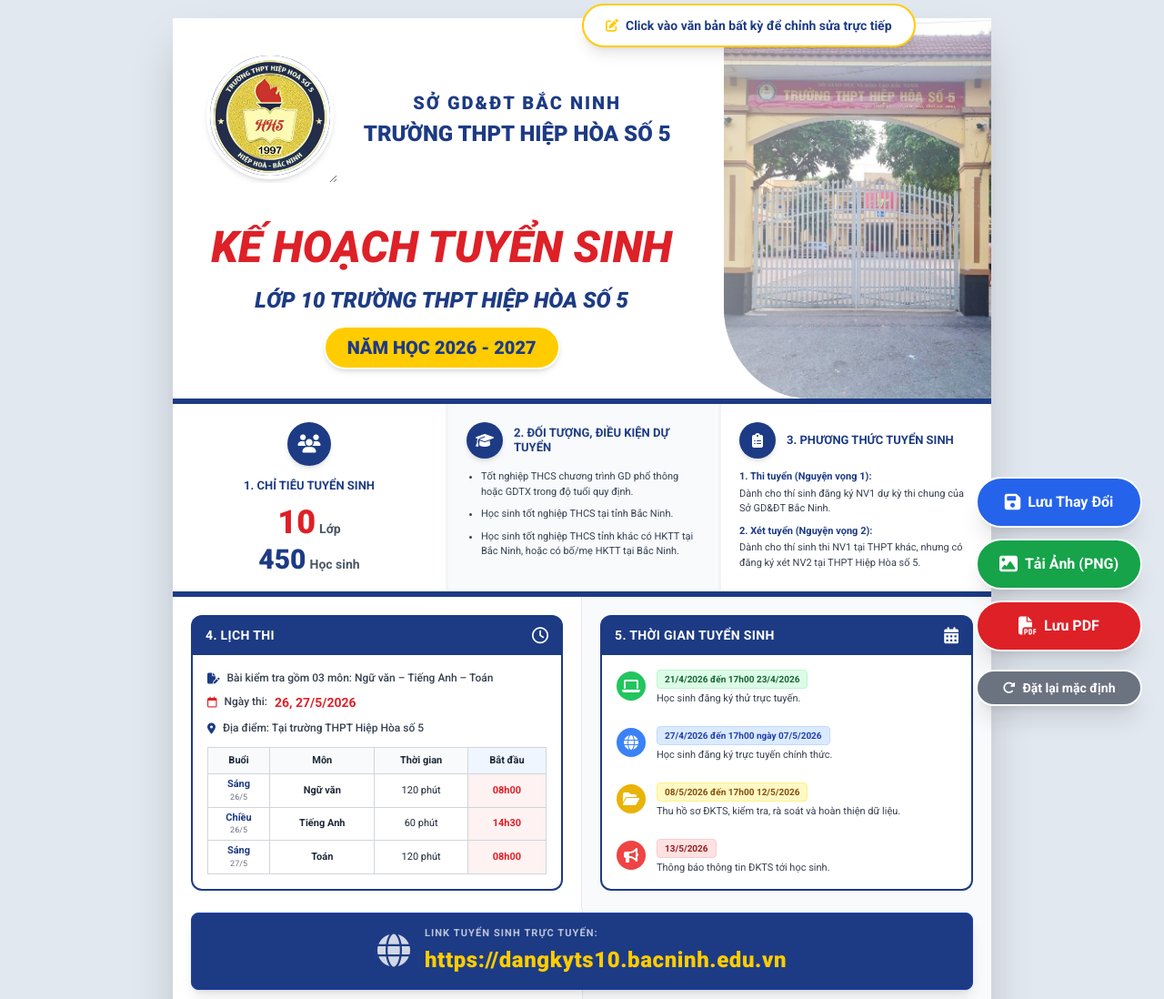
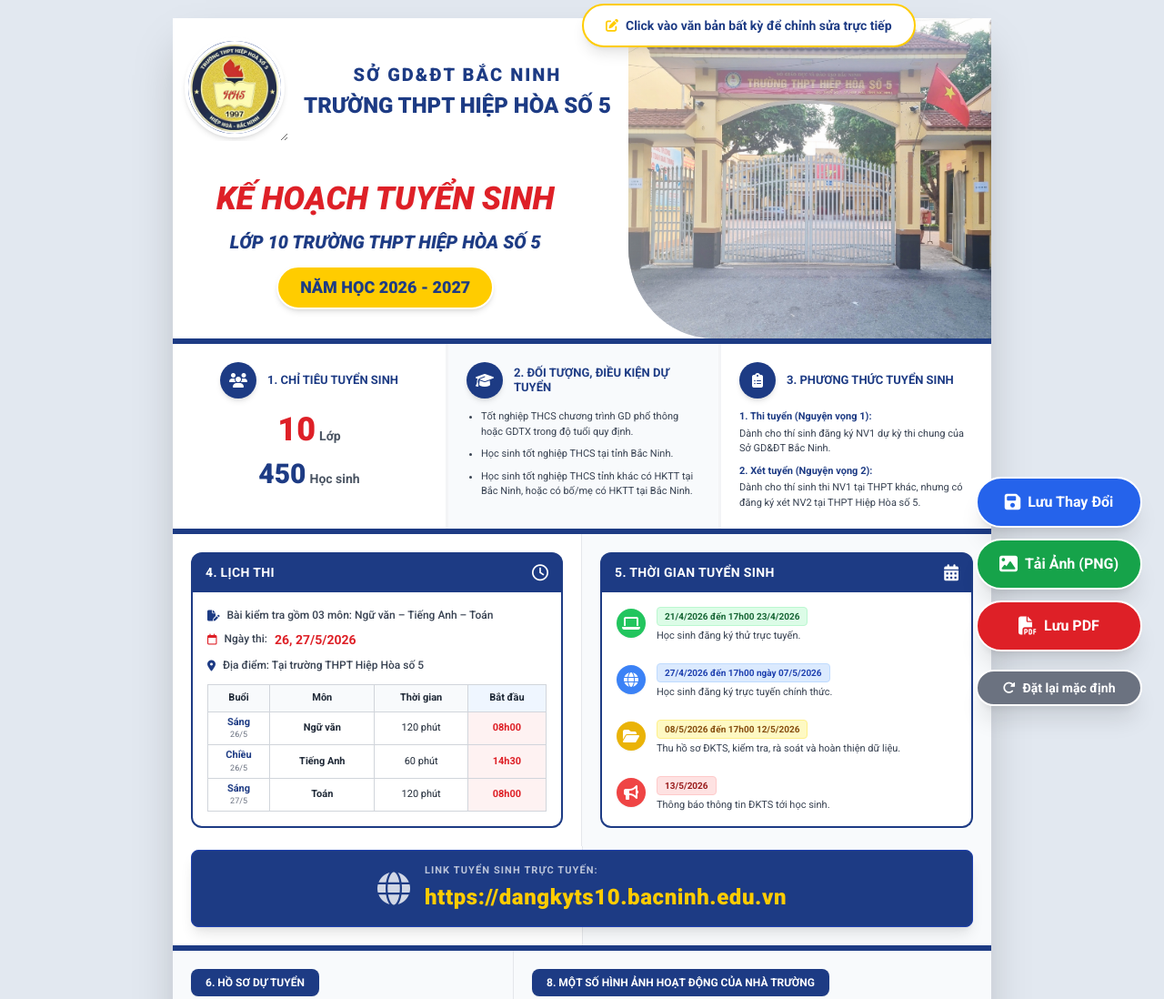
Before and after one commit to Myozz/TuyenSinh_Template, a website: page index.html in a window 1280 px wide. Shown: the top 1098 px of the page at 91% size. Drawn offline with nearby package versions, Linux system fonts and the light colour scheme.

Commit message:
refactor: update poster layout styling, revise content text, and increment storage version key

```diff
--- a/index.html
+++ b/index.html
@@ -150,20 +150,20 @@
         <div class="relative pt-8 pb-4 px-8 border-b-[6px] border-primary">
             <!-- Background Image Placeholder -->
             <div
-                class="absolute top-0 right-0 w-1/3 h-full bg-gray-100 border-l-[6px] border-white z-0 overflow-hidden rounded-bl-[100px]">
+                class="absolute top-0 right-0 w-[45%] h-full bg-gray-100 border-l-[6px] border-white z-0 overflow-hidden rounded-bl-[100px]">
                 <img src="school.jpg" alt="Trường học"
                     class="w-full h-full object-cover opacity-90">
                 <!-- Lớp phủ gradient để text dễ đọc hơn -->
                 <div class="absolute inset-0 bg-gradient-to-r from-white/40 to-transparent"></div>
             </div>
 
-            <div class="relative z-10 flex flex-col items-center w-[65%] pr-4">
+            <div class="relative z-10 flex flex-col items-start w-[55%] pr-4">
                 <!-- Logo & Tên Trường -->
-                <div class="flex items-center gap-4 mb-8 w-full draggable-box">
+                <div class="flex items-center justify-start gap-4 mb-8 w-full draggable-box -ml-6 -mt-4">
 
                     <!-- Khung Logo: Cho phép upload và resize -->
                     <div class="relative shrink-0 print:!resize-none print:!overflow-visible border border-transparent hover:border-gray-300 hover:border-dashed rounded p-1 transition-colors group"
-                        style="resize: both; overflow: hidden; width: 150px; height: 150px; min-width: 60px; min-height: 60px; max-width: 400px; max-height: 400px;">
+                        style="resize: both; overflow: hidden; width: 120px; height: 120px; min-width: 60px; min-height: 60px; max-width: 400px; max-height: 400px;">
 
                         <label id="logo-label" for="logo-upload"
                             class="cursor-pointer w-full h-full bg-primary text-white rounded-full flex items-center justify-center text-3xl border-4 border-white shadow-md relative overflow-hidden block">
@@ -194,17 +194,17 @@
                 </div>
 
                 <!-- Tiêu đề Tuyển sinh -->
-                <div class="relative w-fit mt-2 mb-4 flex flex-col items-center gap-3 draggable-box">
-                    <h2 class="font-black text-4xl md:text-[3rem] text-secondary uppercase italic leading-tight drop-shadow-sm w-full"
-                        contenteditable="true" style="text-align-last: justify;">
+                <div class="relative w-fit mt-2 mb-4 flex flex-col items-center text-center gap-3 draggable-box pl-4">
+                    <h2 class="font-black text-3xl md:text-[2.2rem] text-secondary uppercase italic leading-tight drop-shadow-sm w-fit"
+                        contenteditable="true">
                         KẾ HOẠCH TUYỂN SINH
                     </h2>
-                    <h3 class="font-black text-xl md:text-2xl text-primary uppercase italic drop-shadow-sm whitespace-nowrap"
+                    <h3 class="font-black text-lg md:text-xl text-primary uppercase italic drop-shadow-sm whitespace-nowrap"
                         contenteditable="true">
                         LỚP 10 TRƯỜNG THPT HIỆP HÒA SỐ 5
                     </h3>
 
-                    <div class="inline-block bg-accent text-primary font-black text-lg md:text-xl px-6 py-2 shadow-md rounded-[50px] border-2 border-white"
+                    <div class="inline-block bg-accent text-primary font-black text-lg px-6 py-2 shadow-md rounded-[50px] border-2 border-white"
                         contenteditable="true">
                         NĂM HỌC 2026 - 2027
                     </div>
@@ -215,13 +215,15 @@
         <!-- 2. SECTION: 3 CỘT -->
         <div class="grid grid-cols-3 border-b-[6px] border-primary divide-x-[3px] divide-gray-100">
             <!-- Cột 1 -->
-            <div class="p-5 flex flex-col items-center text-center bg-white draggable-box">
+            <div class="p-5 bg-white draggable-box">
+                <div class="flex items-center justify-center gap-3 mb-3">
                     <div
-                    class="w-12 h-12 bg-primary text-white rounded-full flex items-center justify-center text-xl mb-3 shadow-md">
+                        class="w-10 h-10 bg-primary text-white rounded-full flex items-center justify-center shadow-md shrink-0">
                         <i class="fa-solid fa-users"></i>
                     </div>
-                <h4 class="font-bold text-primary uppercase text-[13px] mb-3" contenteditable="true">1. Chỉ Tiêu Tuyển
-                    Sinh</h4>
+                    <h4 class="font-bold text-primary uppercase text-[13px] leading-tight" contenteditable="true">1. Chỉ Tiêu Tuyển Sinh</h4>
+                </div>
+                <div class="flex flex-col items-center justify-center gap-2 mt-4">
                     <div class="text-4xl font-black text-secondary leading-none flex items-baseline gap-1">
                         <span contenteditable="true">10</span> <span class="text-sm font-bold text-gray-600"
                             contenteditable="true">Lớp</span>
@@ -229,6 +231,7 @@
                     <div class="text-3xl font-black text-primary leading-none mt-2 flex items-baseline gap-1">
                         <span contenteditable="true">450</span> <span class="text-sm font-bold text-gray-600"
                             contenteditable="true">Học sinh</span>
+                    </div>
                 </div>
             </div>
 
@@ -245,7 +248,7 @@
                 <ul class="text-[11px] space-y-2 list-disc pl-4 text-gray-700">
                     <li contenteditable="true">Tốt nghiệp THCS chương trình GD phổ thông hoặc GDTX trong độ tuổi quy định.</li>
                     <li contenteditable="true">Học sinh tốt nghiệp THCS tại tỉnh Bắc Ninh.</li>
-                    <li contenteditable="true">Học sinh tốt nghiệp THCS tỉnh khác có HKTT tại Bắc Ninh, hoặc có bố/mẹ HKTT tại Bắc Ninh.</li>
+                    <li contenteditable="true">Học sinh tốt nghiệp THCS tỉnh khác có HKTT tại Bắc Ninh, hoặc có bố/mẹ có HKTT tại Bắc Ninh.</li>
                 </ul>
             </div>
 
@@ -447,12 +450,12 @@
                     <h4 class="bg-primary text-white inline-block px-4 py-1.5 rounded-lg text-[12px] font-bold uppercase shadow-sm mb-3"
                         contenteditable="true">7. Chế Độ Chính Sách</h4>
                     <div class="pl-1">
-                        <p class="text-[12px] font-bold text-primary mb-2" contenteditable="true">Thực hiện theo NQ số 98/NQ-HĐND Tỉnh Bắc Ninh:</p>
+                        <p class="text-[12px] font-bold text-primary mb-2" contenteditable="true">Thực hiện theo NQ số 42/NQ-HĐND Tỉnh Bắc Ninh:</p>
                         <ul class="text-[12px] space-y-2 text-gray-700">
                             <li class="flex items-start gap-2" contenteditable="true">
                                 <i class="fa-solid fa-medal text-accent text-sm mt-0.5 shrink-0"
                                     contenteditable="false"></i>
-                                <span>Hỗ trợ học phí <strong class="text-secondary">140.000đ/tháng</strong></span>
+                                <span>Mức hỗ trợ học phí : <strong class="text-secondary">140.000đ/1 tháng</strong></span>
                             </li>
                         </ul>
                     </div>
@@ -835,7 +838,7 @@
         // 3. Chức năng Lưu Trữ Nội Dung
         function saveDraft() {
             const container = document.querySelector('.poster-container');
-            localStorage.setItem('posterDraft_THPT5_v19', container.innerHTML);
+            localStorage.setItem('posterDraft_THPT5_v27', container.innerHTML);
 
             const notif = document.getElementById('save-notif');
             notif.classList.remove('hidden');
@@ -845,7 +848,7 @@
         // 4. Khôi phục nội dung đã lưu khi trang vừa tải
         function loadDraft() {
             // Đọc Draft mới
-            const draft = localStorage.getItem('posterDraft_THPT5_v19');
+            const draft = localStorage.getItem('posterDraft_THPT5_v27');
             // Xóa rác cũ
             localStorage.removeItem('posterDraft_THCSThang');
             localStorage.removeItem('posterDraft_THPT5');
@@ -855,6 +858,14 @@
             localStorage.removeItem('posterDraft_THPT5_v16');
             localStorage.removeItem('posterDraft_THPT5_v17');
             localStorage.removeItem('posterDraft_THPT5_v18');
+            localStorage.removeItem('posterDraft_THPT5_v19');
+            localStorage.removeItem('posterDraft_THPT5_v20');
+            localStorage.removeItem('posterDraft_THPT5_v21');
+            localStorage.removeItem('posterDraft_THPT5_v22');
+            localStorage.removeItem('posterDraft_THPT5_v23');
+            localStorage.removeItem('posterDraft_THPT5_v24');
+            localStorage.removeItem('posterDraft_THPT5_v25');
+            localStorage.removeItem('posterDraft_THPT5_v26');
             localStorage.removeItem('posterDraft_THPT5_v7');
             localStorage.removeItem('posterDraft_THPT5_v8');
             localStorage.removeItem('posterDraft_THPT5_v9');
@@ -871,7 +882,7 @@
         // 5. Xóa bản lưu (Reset)
         function clearDraft() {
             if (confirm("Bạn có chắc chắn muốn xóa bản lưu hiện tại và khôi phục về mặc định gốc?")) {
-                localStorage.removeItem('posterDraft_THPT5_v19');
+                localStorage.removeItem('posterDraft_THPT5_v27');
                 location.reload();
             }
         }
@@ -923,11 +934,16 @@
         // Kiểm tra chuột có nằm ở viền phần tử hay không
         function isNearEdge(e, element) {
             const rect = element.getBoundingClientRect();
+            // Đảm bảo vùng viền tối đa là 15px, nhưng không được vượt quá 20% kích thước phần tử
+            // để bảo đảm luôn có khoảng trống ở giữa để nhấp chuột sửa chữ (đối với box nhỏ)
+            const edgeX = Math.min(EDGE_SIZE, rect.width * 0.2);
+            const edgeY = Math.min(EDGE_SIZE, rect.height * 0.2);
+
             return (
-                e.clientX < rect.left + EDGE_SIZE ||
-                e.clientX > rect.right - EDGE_SIZE ||
-                e.clientY < rect.top + EDGE_SIZE ||
-                e.clientY > rect.bottom - EDGE_SIZE
+                e.clientX < rect.left + edgeX ||
+                e.clientX > rect.right - edgeX ||
+                e.clientY < rect.top + edgeY ||
+                e.clientY > rect.bottom - edgeY
             );
         }
 
```
Lines whose indentation alone changed are shown as unchanged.
